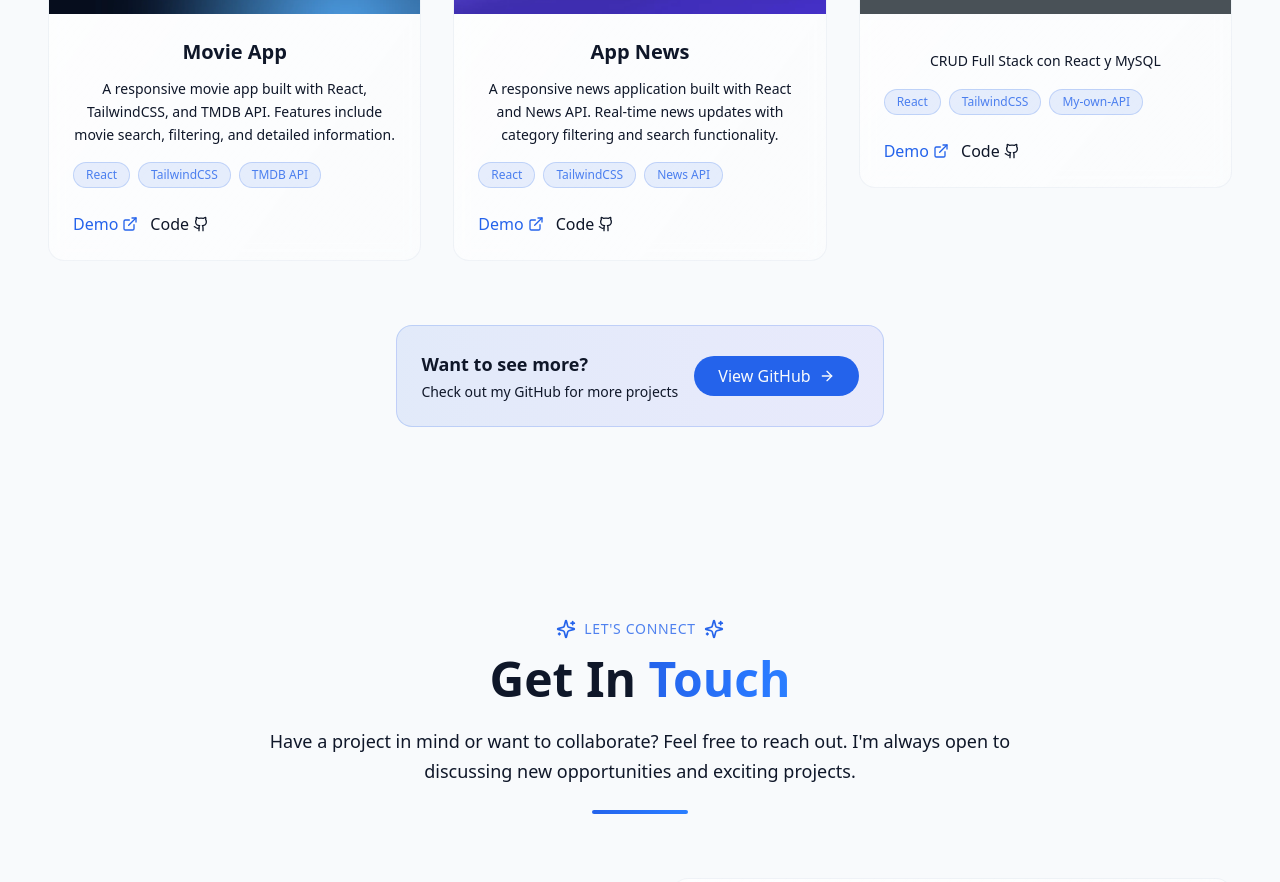
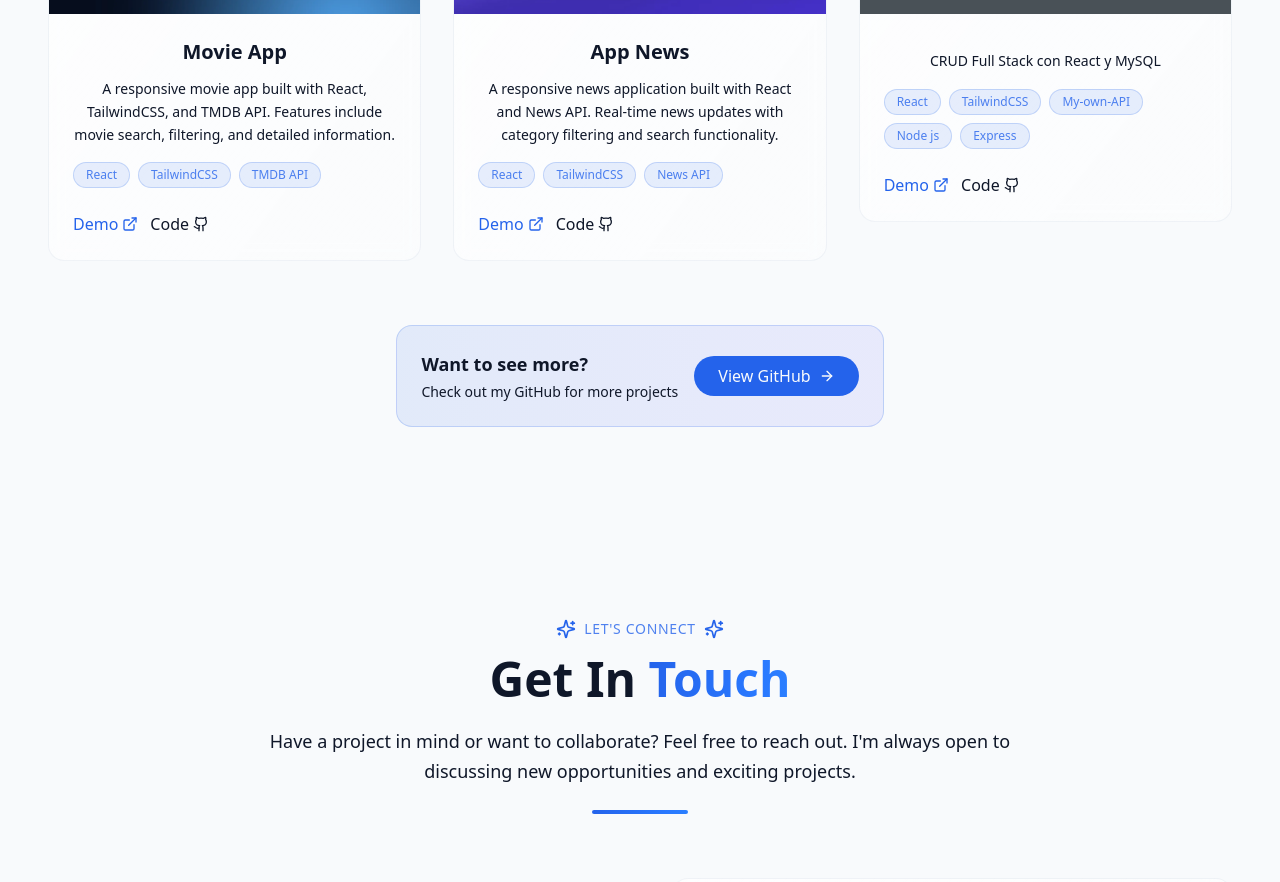
Before and after one commit to junito02/Junior-portfolio, a React (Vite) app: page / in a window 1280 px wide. Shown: the part 3600-4482 px from the top of the page. Built offline with nearby package versions, Linux system fonts and the light colour scheme.

Commit message:
adding-technologies

```diff
--- a/src/components/ProjectsSection.jsx
+++ b/src/components/ProjectsSection.jsx
@@ -40,7 +40,7 @@ const projectsData = [
     title: "",
     description: " CRUD Full Stack con React y MySQL",
     image: "/projects/crud.webp",
-    tags: ["React", "TailwindCSS", "My-own-API"],
+    tags: ["React", "TailwindCSS", "My-own-API", "Node js", "Express"],
     demoUrl: "https://frontend-crud-mysql-express-client.vercel.app/",
     githubUrl: "https://github.com/junito02/Frontend-crud-mysql-express-client",
     category: "Web App-crud",
```
